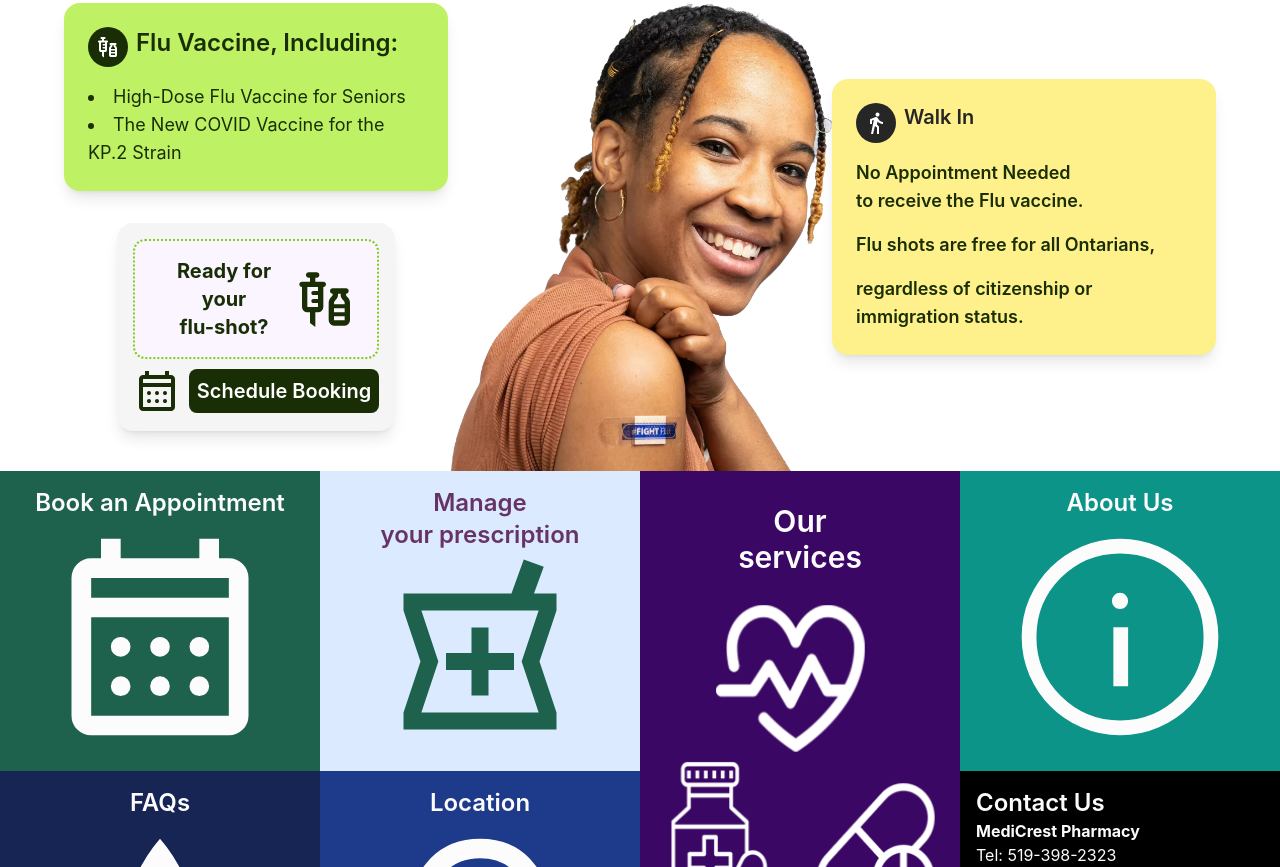
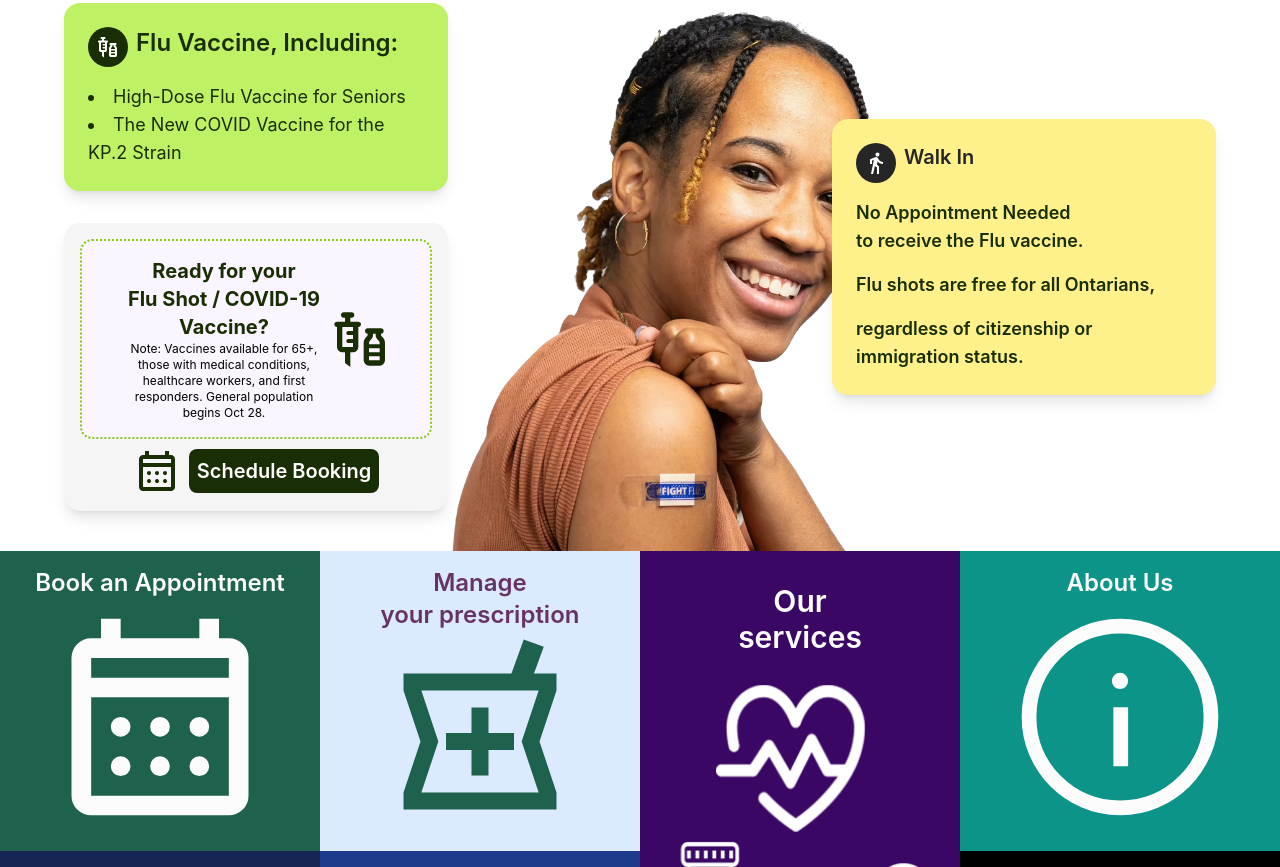
Before and after one commit to singhharjot011/demopharmacy, a website: page index.html in a window 1280 px wide. Shown: the part 887-1754 px from the top of the page. Drawn offline with Linux system fonts and the light colour scheme.

Commit message:
Added content under vaccine info

```diff
--- a/index.html
+++ b/index.html
@@ -739,7 +739,14 @@
               >
                 <div class="w-2/3">
                   <p class="font-bold text-lime-950">Ready for your</p>
-                  <p class="font-bold text-lime-950">flu-shot?</p>
+                  <p class="font-bold text-lime-950">
+                    Flu Shot / COVID-19 Vaccine?
+                  </p>
+                  <p class="text-xs">
+                    Note: Vaccines available for 65+, those with medical
+                    conditions, healthcare workers, and first responders.
+                    General population begins Oct 28.
+                  </p>
                 </div>
                 <div>
                   <svg
```
Also changed, not shown: output.css.
